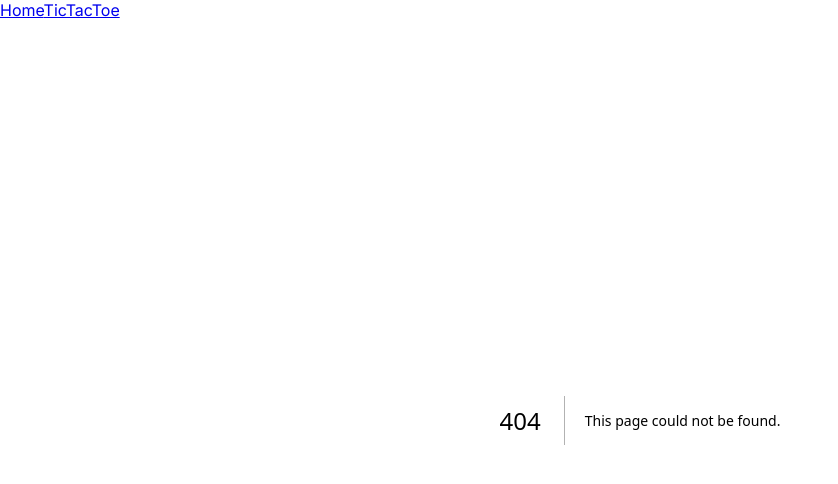
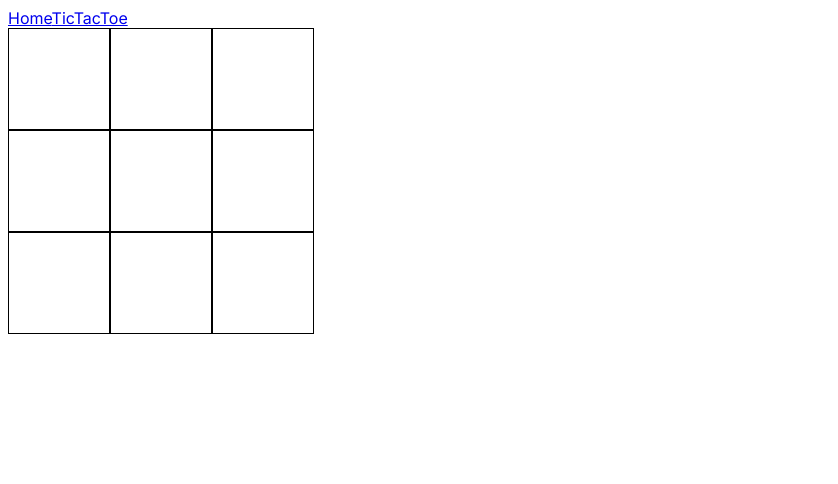
Before and after one commit to blnayan/gameboard, a Next.js app: page /tictactoe in a window 1280 px wide. Before the commit this address had no page. Shown: the top 484 px of the page, without its empty margins (0-838 px from the left). Built offline with nearby package versions, Linux system fonts and the light colour scheme.

Commit message:
scss -> css

```diff
--- a/src/app/layout.tsx
+++ b/src/app/layout.tsx
@@ -1,5 +1,5 @@
 import Link from "next/link";
-import "./globals.scss";
+import "./globals.css";
 import { Inter } from "next/font/google";
 
 const inter = Inter({ subsets: ["latin"] });
--- a/src/app/page.tsx
+++ b/src/app/page.tsx
@@ -1,4 +1,4 @@
-import styles from "./page.module.scss";
+import styles from "./page.module.css";
 
 export default function Home() {
   return <></>;
--- /dev/null
+++ b/src/app/tictactoe/Board.tsx
@@ -0,0 +1,77 @@
+import React, { useEffect, useState } from "react";
+import { TicTacToe, Board, Move, Player } from "../../scripts/tictactoe/TicTacToe";
+
+const cellStyle = {
+  width: "100px",
+  height: "100px",
+  border: "1px solid black",
+  display: "flex",
+  alignItems: "center",
+  justifyContent: "center",
+  fontSize: "24px",
+};
+
+export const TicTacToeBoard: React.FC = () => {
+  const [game, setGame] = useState<TicTacToe>(new TicTacToe());
+  const [board, setBoard] = useState<Board>(game.getBoard());
+  const [winner, setWinner] = useState<Player | null>(null);
+  const [tie, setTie] = useState<boolean>(false);
+
+  useEffect(() => {
+    const handleMove = (move: Move) => {
+      setBoard(game.getBoard());
+    };
+
+    const handleGameOver = (winner: Player) => {
+      setWinner(winner);
+    };
+
+    const handleTie = () => {
+        setTie(true);
+      };
+
+    game.on("tie", handleTie);
+    game.on("move", handleMove);
+    game.on("gameOver", handleGameOver);
+
+    return () => {
+      game.off("move", handleMove);
+      game.off("gameOver", handleGameOver);
+      game.off("tie", handleTie);
+    };
+  }, [game]);
+
+  const handleClick = (row: number, col: number) => {
+    game.makeMove(row, col);
+  };
+
+  return (
+    <div>
+      <div>
+        {board.map((row, rowIndex) => (
+          <div key={rowIndex} style={{ display: "flex" }}>
+            {row.map((cell, colIndex) => (
+              <div
+                key={colIndex}
+                style={cellStyle}
+                onClick={() => handleClick(rowIndex, colIndex)}
+              >
+                {cell}
+              </div>
+            ))}
+          </div>
+        ))}
+      </div>
+      {winner && (
+        <div>
+          <h2>{winner} wins!</h2>
+        </div>
+      )}
+      {tie && (
+        <div>
+          <h2>It's a tie!</h2>
+        </div>
+      )}
+    </div>
+  );
+};
--- /dev/null
+++ b/src/app/tictactoe/page.tsx
@@ -0,0 +1,7 @@
+"use client";
+
+import { TicTacToeBoard } from "./Board";
+
+export default function TicTacToe() {
+  return <TicTacToeBoard />;
+}
--- /dev/null
+++ b/src/scripts/tictactoe/TicTacToe.ts
@@ -0,0 +1,121 @@
+import { EventEmitter } from "events";
+
+export type Player = "X" | "O" | "";
+export type Board = Player[][];
+
+export interface Move {
+  player: Player;
+  row: number;
+  col: number;
+}
+
+export class TicTacToe extends EventEmitter {
+  private board: Board;
+  private currentPlayer: Player;
+  private movesCount = 0;
+
+  constructor() {
+    super();
+    this.board = this.createEmptyBoard();
+    this.currentPlayer = "X";
+  }
+
+  private createEmptyBoard(): Board {
+    return Array.from({ length: 3 }, () => Array(3).fill(""));
+  }
+
+  public getBoard(): Board {
+    return this.board.map((row) => [...row]);
+  }
+
+  public getCurrentPlayer(): Player {
+    return this.currentPlayer;
+  }
+
+  public makeMove(row: number, col: number): boolean {
+    if (this.board[row][col] !== "" || this.isGameOver()) {
+      return false;
+    }
+
+    this.board[row][col] = this.currentPlayer;
+    this.emit("move", { player: this.currentPlayer, row, col });
+
+    this.movesCount++;
+
+    if (this.isTie()) {
+      this.emit("tie");
+      return true;
+    }
+
+    if (this.isGameOver()) {
+      this.emit("gameOver", this.currentPlayer);
+    } else {
+      this.switchPlayer();
+    }
+
+    return true;
+  }
+
+  isTie(): boolean {
+    return this.movesCount === 9;
+  }
+
+  private switchPlayer(): void {
+    this.currentPlayer = this.currentPlayer === "X" ? "O" : "X";
+  }
+
+  public isGameOver(): boolean {
+    return this.checkRows() || this.checkColumns() || this.checkDiagonals();
+  }
+
+  private checkRows(): boolean {
+    return this.board.some((row) => this.allEqual(row));
+  }
+
+  private checkColumns(): boolean {
+    for (let col = 0; col < 3; col++) {
+      if (this.allEqual(this.board.map((row) => row[col]))) {
+        return true;
+      }
+    }
+    return false;
+  }
+
+  private checkDiagonals(): boolean {
+    const diagonal1 = [this.board[0][0], this.board[1][1], this.board[2][2]];
+    const diagonal2 = [this.board[0][2], this.board[1][1], this.board[2][0]];
+
+    return this.allEqual(diagonal1) || this.allEqual(diagonal2);
+  }
+
+  private allEqual(array: Player[]): boolean {
+    return array.every((value) => value === array[0] && value !== "");
+  }
+}
+
+export interface TicTacToeEvents {
+  tie: [];
+  move: [move: Move];
+  gameOver: [winner: Player];
+}
+
+export declare interface TicTacToe {
+  on<K extends keyof TicTacToeEvents>(
+    event: K,
+    listener: (...args: TicTacToeEvents[K]) => void
+  ): this;
+
+  once<K extends keyof TicTacToeEvents>(
+    event: K,
+    listener: (...args: TicTacToeEvents[K]) => void
+  ): this;
+
+  emit<K extends keyof TicTacToeEvents>(event: K, ...args: TicTacToeEvents[K]): boolean;
+
+  off<K extends keyof TicTacToeEvents>(
+    event: K,
+    listener: (...args: TicTacToeEvents[K]) => void
+  ): this;
+
+  removeAllListeners<K extends keyof TicTacToeEvents>(event?: K): this;
+}
```
Also changed, not shown: src/app/globals.css (added), src/app/globals.scss (deleted), src/app/page.module.css (deleted), src/app/page.module.scss (deleted).
